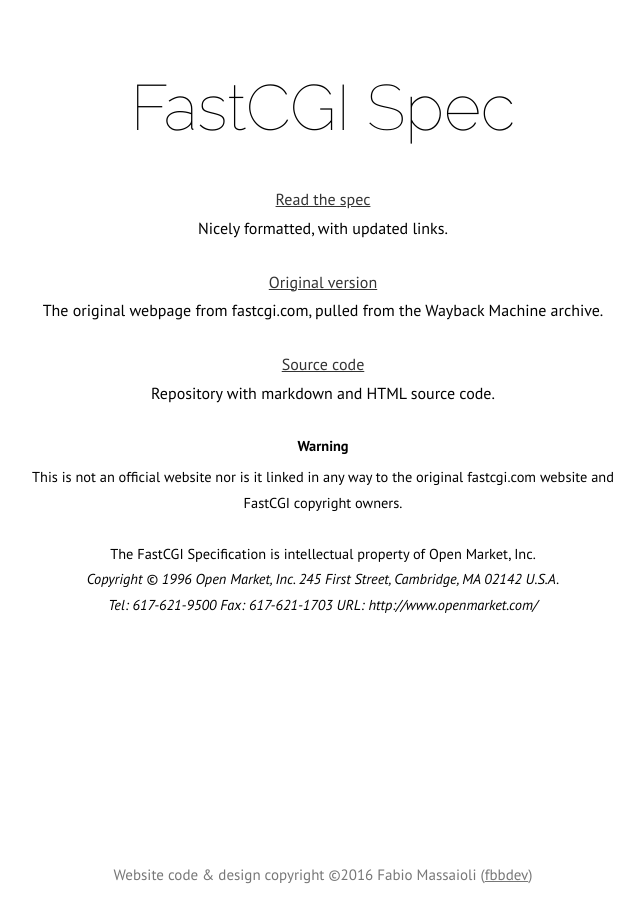
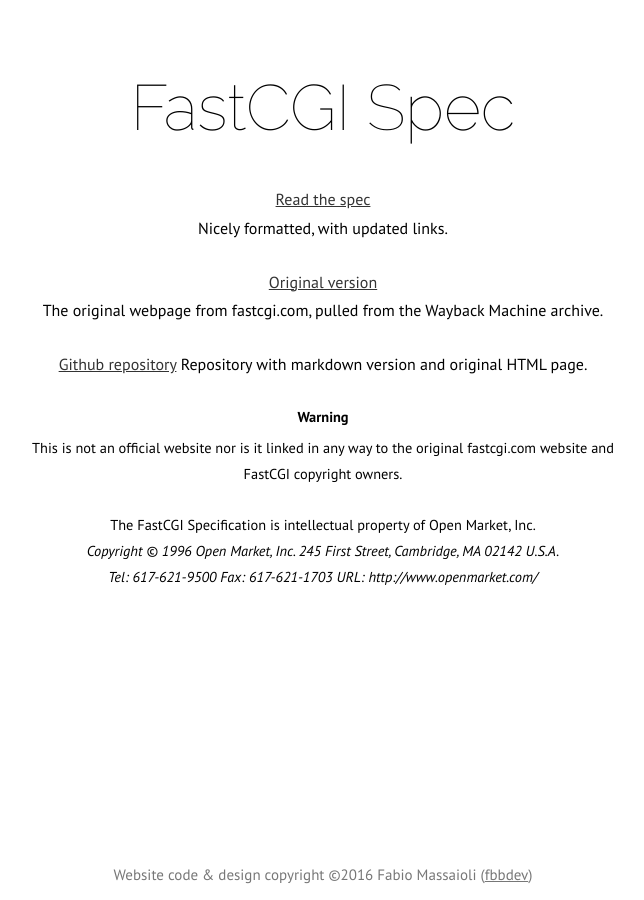
Before and after one commit to fast-cgi/fast-cgi.github.io, a Jekyll site: the page built from index.md, in a window 1280 px wide. Shown: the whole page, without its empty margins (317-961 px from the left). Built offline with Jekyll 4.4.1, drawn with Linux system fonts in a browser that asks for light colours.

Commit message:
Reword repository link

```diff
--- a/index.md
+++ b/index.md
@@ -16,8 +16,8 @@ Nicely formatted, with updated links.
 The original webpage from fastcgi.com, pulled from the Wayback Machine archive.
 
 {:center}
-[Source code](https://github.com/fast-cgi/spec){:blank}
-Repository with markdown and HTML source code.
+[Github repository](https://github.com/fast-cgi/spec){:blank}
+Repository with markdown version and original HTML page.
 
 {:warning}
 **Warning**
```
